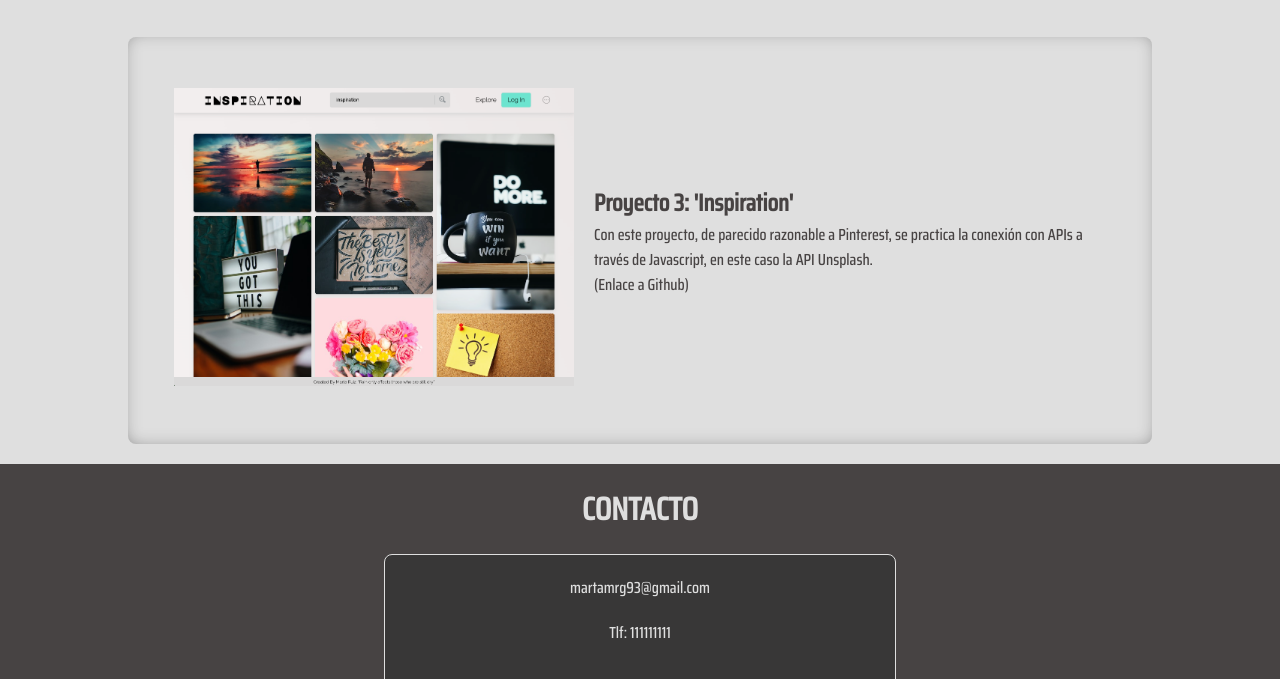
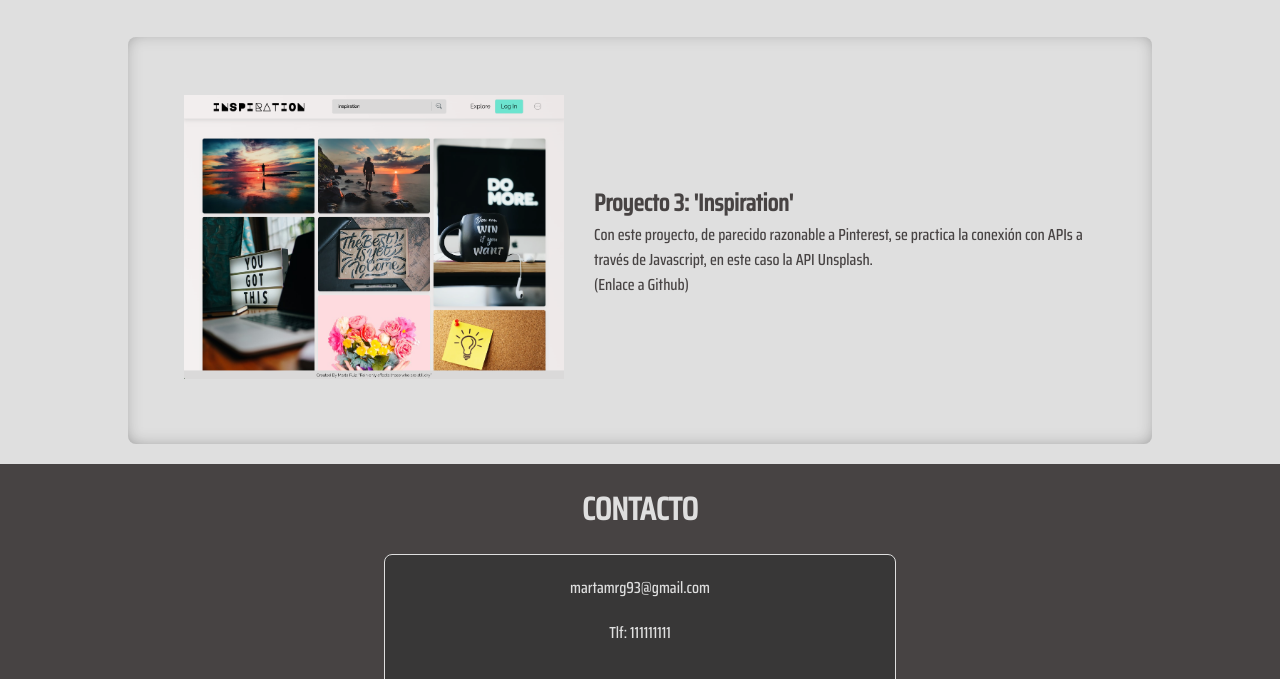
Before and after one commit to martachips/portfolio-marta-ruiz, a website built with Vite: page index.html in a window 1280 px wide. Shown: the part 3564-4243 px from the top of the page. Built offline with nearby package versions, Linux system fonts and the light colour scheme; files whose address does not match are found by name.

Commit message:
small changes

```diff
--- a/src/components/06-projects/projects.css
+++ b/src/components/06-projects/projects.css
@@ -39,6 +39,7 @@
 
 .project-preview {
   object-fit: contain;
+  padding: var(--rtc-padding-s);
   width: 400px;
   height: 400px;
 }
--- a/src/components/07-contact/contact.css
+++ b/src/components/07-contact/contact.css
@@ -5,7 +5,7 @@
   display: flex;
   flex-direction: column;
   align-items: center;
-  min-height: 45svh;
+  min-height: 40svh;
   position: relative;
 }
 
```
